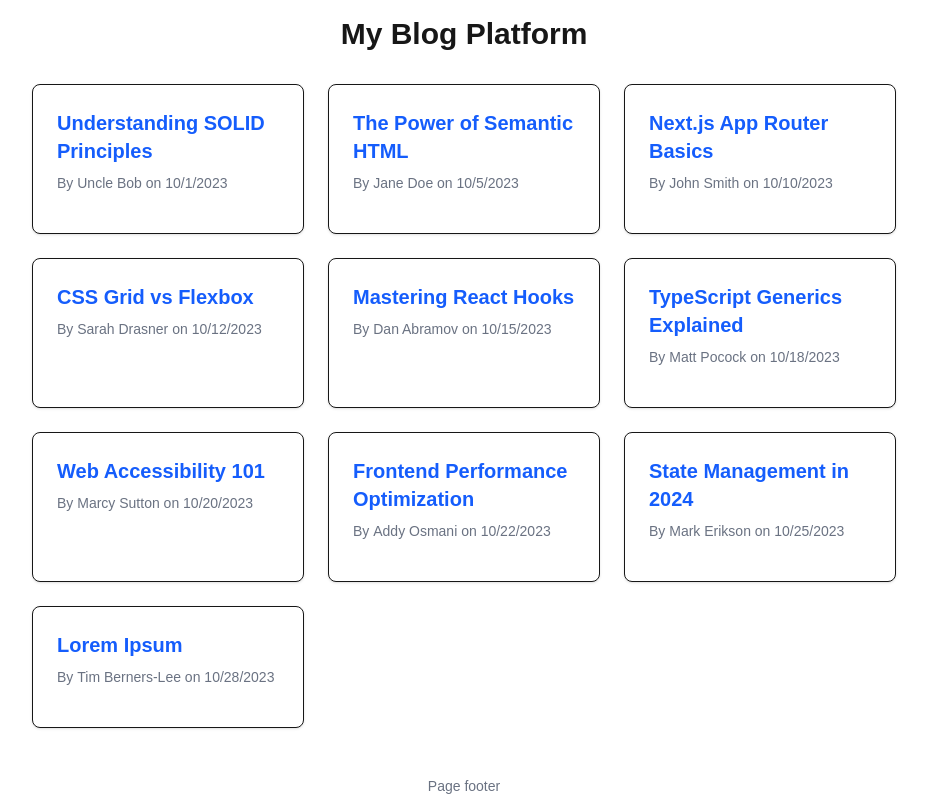
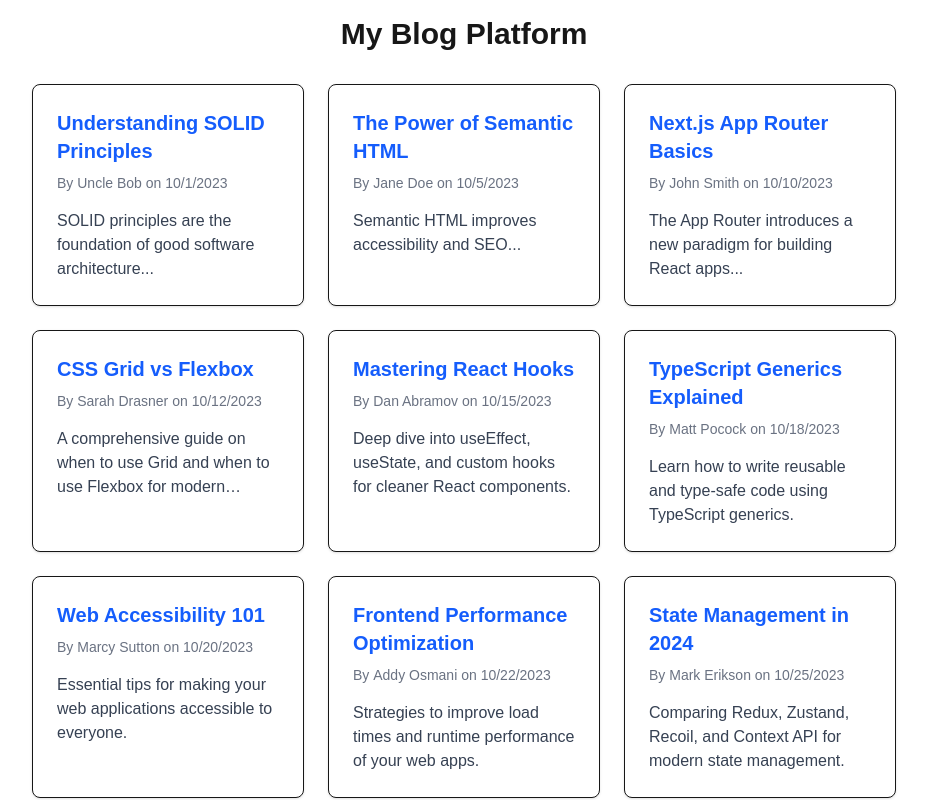
Before and after one commit to tusar-verma/blog-posts, a Next.js app: page / in a window 1280 px wide. Shown: the top 800 px of the page, without its empty margins (176-1103 px from the left). Built offline with nearby package versions, Linux system fonts and the light colour scheme.

Commit message:
:art: Abstraido en un componente el item de lista de blog

```diff
--- a/app/components/BlogList.tsx
+++ b/app/components/BlogList.tsx
@@ -1,5 +1,6 @@
 import Link from 'next/link';
 import { BlogPost } from '../lib/definitions';
+import BlogListItem from './BlogListItem';
 
 interface BlogListProps {
     posts: BlogPost[];
@@ -11,17 +12,7 @@
             <ul className="grid gap-6 md:grid-cols-2 lg:grid-cols-3">
                 {posts.map((post) => (
                     <li key={post.id}>
-                        <article className="h-full p-6 border rounded-lg shadow-sm hover:shadow-md transition-shadow bg-white dark:bg-gray-800 dark:border-gray-700">
-                            <Link href={`/blog/${post.id}`} className="block text-xl font-bold mb-2 hover:underline text-blue-600 dark:text-blue-400">
-                                {post.title}
-                            </Link>
-                            <p className="text-sm text-gray-500 dark:text-gray-400 mb-4">
-                                By <span className="font-medium">{post.author}</span> on{' '}
-                                <time dateTime={post.publishedAt}>
-                                    {new Date(post.publishedAt).toLocaleDateString()}
-                                </time>
-                            </p>
-                        </article>
+                        <BlogListItem post={post} />
                     </li>
                 ))}
             </ul>
--- /dev/null
+++ b/app/components/BlogListItem.tsx
@@ -0,0 +1,28 @@
+import Link from 'next/link';
+import { BlogPost } from '../lib/definitions';
+
+interface BlogListItemProps {
+    post: BlogPost;
+}
+
+export default function BlogListItem({ post }: BlogListItemProps) {
+    return (
+        <article className="h-full p-6 border rounded-lg shadow-sm hover:shadow-md transition-shadow bg-white dark:bg-gray-800 dark:border-gray-700">
+            <Link
+                href={`/blog/${post.id}`}
+                className="block text-xl font-bold mb-2 hover:underline text-blue-600 dark:text-blue-400"
+            >
+                {post.title}
+            </Link>
+            <p className="text-sm text-gray-500 dark:text-gray-400 mb-4">
+                By <span className="font-medium">{post.author}</span> on{' '}
+                <time dateTime={post.publishedAt}>
+                    {new Date(post.publishedAt).toLocaleDateString()}
+                </time>
+            </p>
+            <p className="text-gray-700 dark:text-gray-300 line-clamp-3">
+                {post.content}
+            </p>
+        </article>
+    );
+}
```
